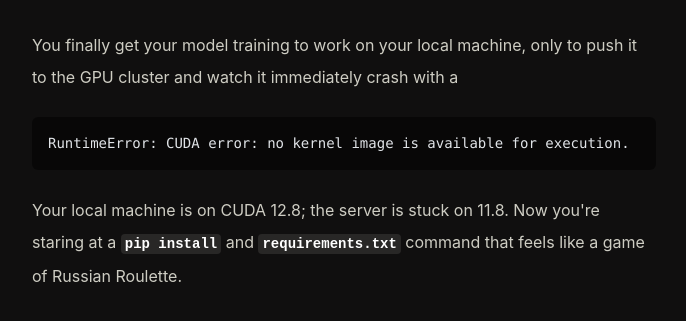
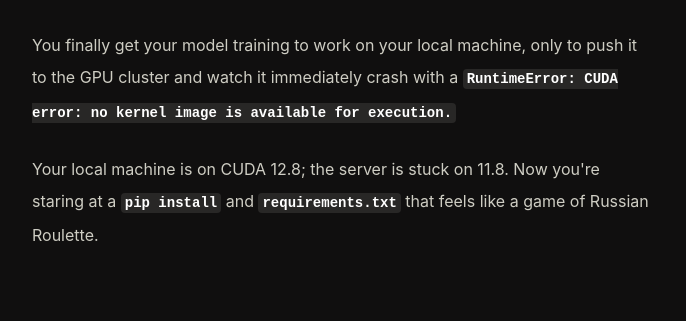
Before and after one commit to gabrielfruet/portfolio, an Astro site: page /portfolio/blog/managing_multiple_torch_cuda_builds_with_uv in a window 1280 px wide. Shown: the part 301-622 px from the top of the page, without its empty margins (296-982 px from the left). Built offline with nearby package versions, Linux system fonts and the light colour scheme; Astro itself is replaced by a stand-in of ours; some packages are replaced by stand-ins of ours.

Commit message:
style: constrain prose width, add borders to code blocks, fix inline code in new post

````diff
--- a/src/content/blog/managing_multiple_torch_cuda_builds_with_uv.mdx
+++ b/src/content/blog/managing_multiple_torch_cuda_builds_with_uv.mdx
@@ -8,12 +8,8 @@ tags: ["pytorch", "deep-learning", "uv"]
 # Dependency hell problem
 
 You finally get your model training to work on your local machine, only to push
-it to the GPU cluster and watch it immediately crash with a
-
-```
-RuntimeError: CUDA error: no kernel image is available for execution.
-```
+it to the GPU cluster and watch it immediately crash with a `RuntimeError: CUDA error: no kernel image is available for execution.`
 
 Your local machine is on CUDA 12.8; the server is stuck on 11.8. Now you're
-staring at a `pip install` and `requirements.txt` command that feels like a
+staring at a `pip install` and `requirements.txt` that feels like a
 game of Russian Roulette.
--- a/src/pages/blog/[...slug].astro
+++ b/src/pages/blog/[...slug].astro
@@ -54,7 +54,7 @@ const { Content } = await post.render();
       </header>
 
       <div
-        class="prose prose-invert prose-neutral max-w-none mt-12
+        class="prose prose-invert prose-neutral max-w-2xl mx-auto mt-12
         prose-headings:text-[var(--color-foreground)]
         prose-p:text-[var(--color-foreground)] prose-p:leading-8 prose-p:mb-6
         prose-li:mb-2
--- a/src/styles/global.css
+++ b/src/styles/global.css
@@ -55,7 +55,10 @@
 
     .prose pre {
         background-color: var(--tw-prose-pre-bg) !important;
-        padding: 1rem !important;
+        padding: 1.25rem 1.5rem !important;
+        border: 1px solid var(--color-divider);
+        border-radius: 0.375rem;
+        overflow-x: auto;
     }
 
     .prose pre code {
````
